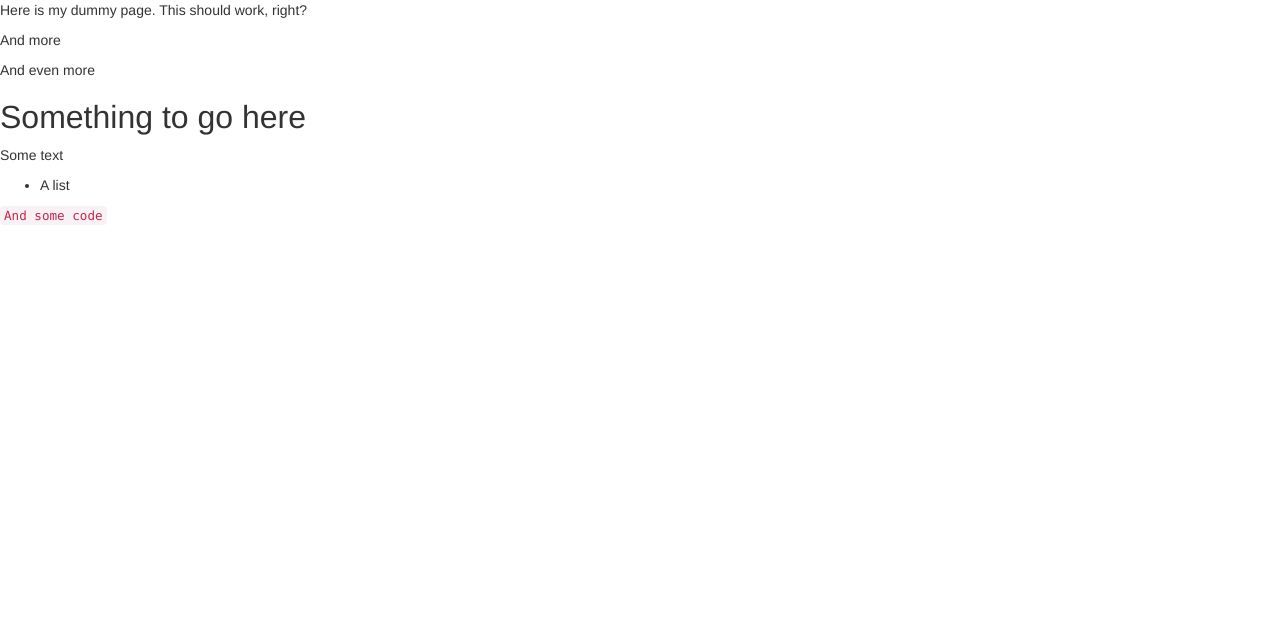
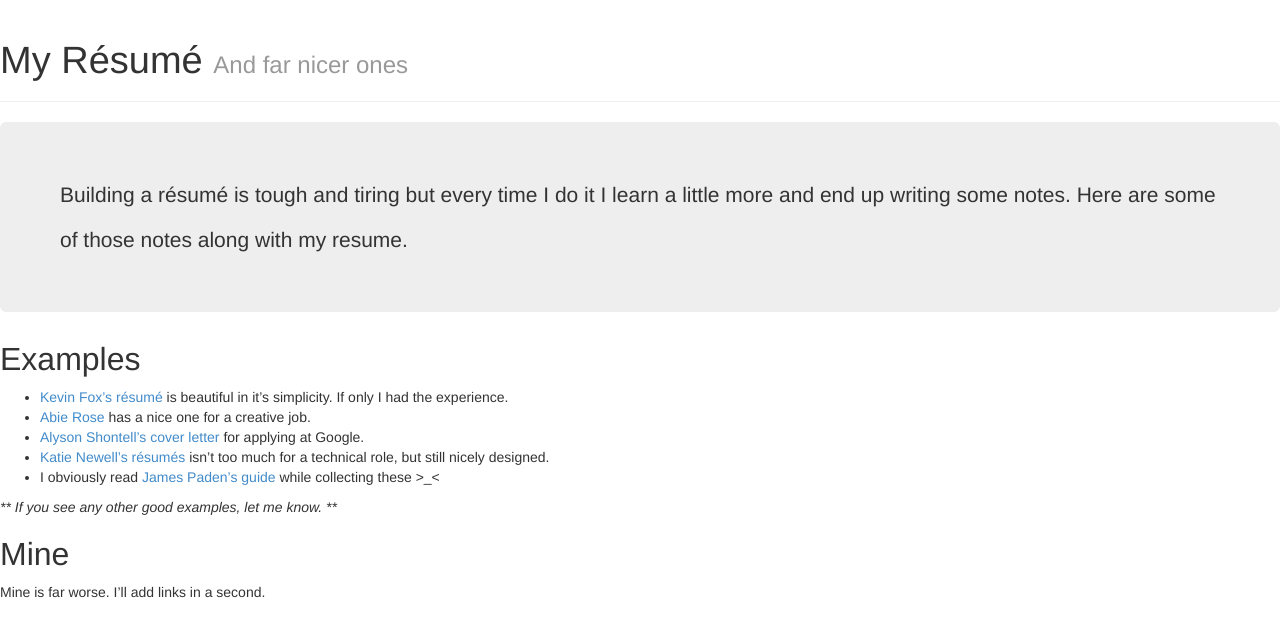
Before and after one commit to porcoesphino/bodey-cv, a Jekyll site: the page built from index.markdown, in a window 1280 px wide. Shown: the top 637 px of the page. Built offline with Jekyll 4.4.1, drawn with Linux system fonts in a browser that asks for light colours.

Commit message:
Fleshed it out a bit

```diff
--- a/index.markdown
+++ b/index.markdown
@@ -3,17 +3,25 @@
 title: My Résumé, and a few others
 ---
 
-Here is my dummy page. This should work, right?
+<div class="page-header">
+  <h1>My Résumé <small>And far nicer ones</small></h1>
+</div>
 
-And more
+<div class="jumbotron">
+Building a résumé is tough and tiring but every time I do it I learn a little more and end up writing some notes. Here are some of those notes along with my resume.
+</div>
 
-And even more
+## Examples
 
-## Something to go here
+* [Kevin Fox's résumé](http://fury.com/resume/kevin_fox_resume.pdf) is beautiful in it's simplicity. If only I had the experience.
+* [Abie Rose](http://abierose.com/resume.pdf) has a nice one for a creative job.
+* [Alyson Shontell's cover letter](http://www.businessinsider.com/this-is-the-application-and-cover-letter-that-got-me-an-interview-with-google-2011-2) for applying at Google.
+* [Katie Newell's résumés](http://www.katienewell.com) isn't too much for a technical role, but still nicely designed.
+* I obviously read [James Paden's guide](http://www.xemion.com/website-design-learning-center/5-steps-to-the-perfect-web-designer-resume/) while collecting these >_<
 
 
-Some text
+*** If you see any other good examples, let me know. ***
 
- - A list
+## Mine
 
-`And some code`
+Mine is far worse. I'll add links in a second.
```
